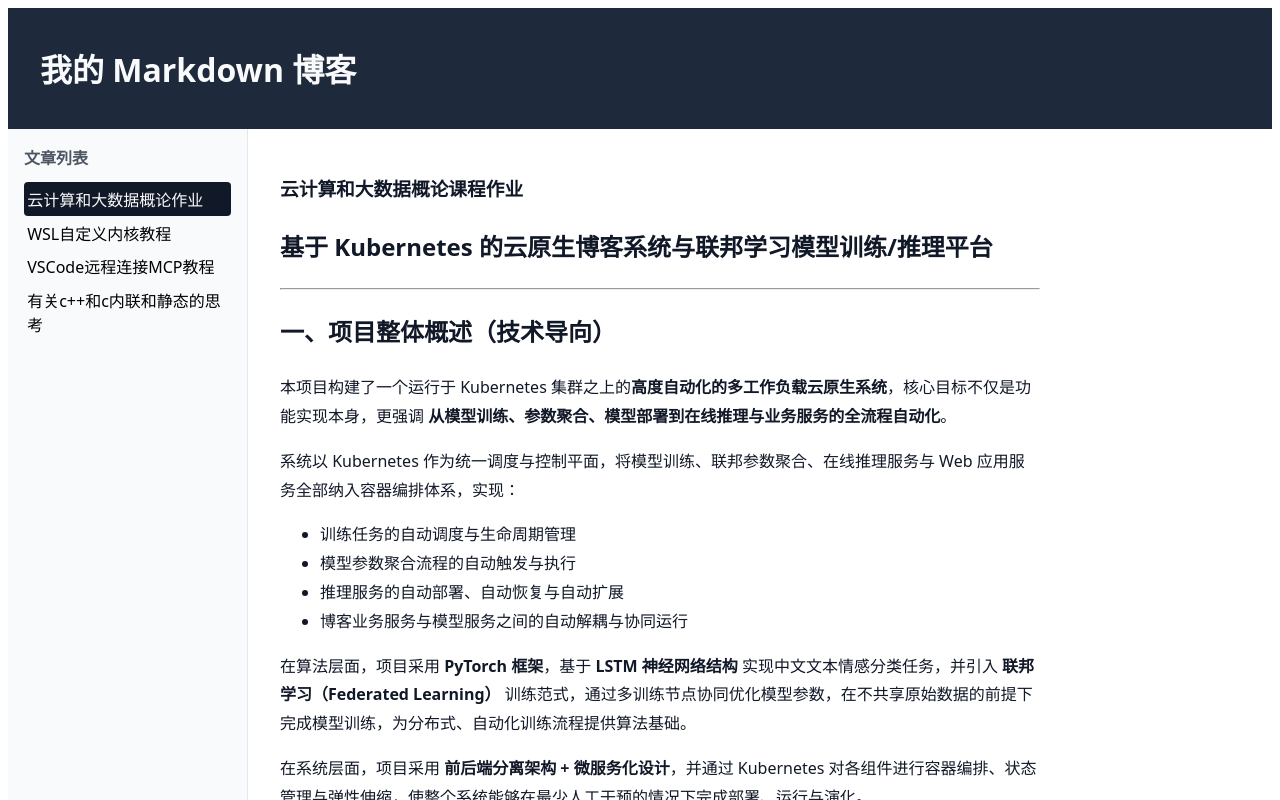
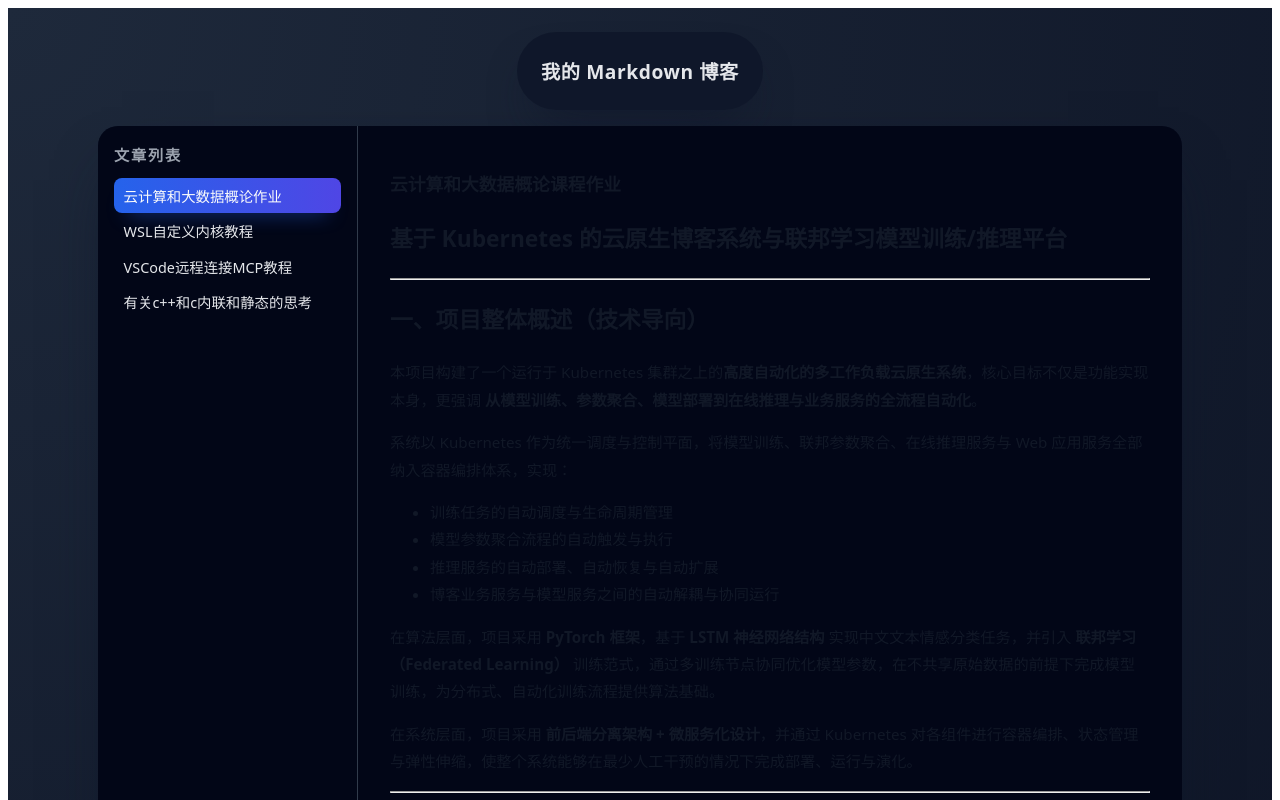
Before and after one commit to axgn/final_hw, a Vue app in the folder blog_website/: page / in a window 1280 px wide. Shown: the top 800 px of the page. Built offline with nearby package versions, Linux system fonts and the light colour scheme; no server answers.

Commit message:
更新更好看的界面

```diff
--- a/blog_website/src/App.vue
+++ b/blog_website/src/App.vue
@@ -114,69 +114,100 @@ async function analyze() {
   min-height: 100vh;
   font-family: system-ui, -apple-system, BlinkMacSystemFont, 'Segoe UI',
     sans-serif;
+  background: radial-gradient(circle at top left, #1e293b 0, #020617 50%, #000 100%);
+  color: #e5e7eb;
+  padding: 1.5rem 1.25rem 2rem;
+  box-sizing: border-box;
 }
 
 .app-header {
-  padding: 1rem 2rem;
-  background: #1e293b;
-  color: #f9fafb;
+  max-width: 1120px;
+  margin: 0 auto 1rem;
+  padding: 0.75rem 1.5rem;
+  border-radius: 999px;
+  background: rgba(15, 23, 42, 0.9);
+  color: #e5e7eb;
+  box-shadow: 0 25px 45px -18px rgba(15, 23, 42, 0.8);
+  display: flex;
+  align-items: center;
+  justify-content: space-between;
+}
+
+.app-header h1 {
+  font-size: 1.2rem;
+  font-weight: 600;
+  letter-spacing: 0.03em;
 }
 
 .app-main {
   display: grid;
-  grid-template-columns: 240px 1fr;
+  grid-template-columns: 260px minmax(0, 1fr);
   flex: 1;
   min-height: 0;
+  max-width: 1120px;
+  margin: 0 auto;
+  border-radius: 1.25rem;
+  background: rgba(15, 23, 42, 0.98);
+  box-shadow: 0 30px 60px -24px rgba(15, 23, 42, 0.95);
+  overflow: hidden;
 }
 
 .sidebar {
-  border-right: 1px solid #e5e7eb;
-  padding: 1rem;
-  background: #f9fafb;
+  border-right: 1px solid rgba(55, 65, 81, 0.9);
+  padding: 1.1rem 1rem;
+  background: radial-gradient(circle at top, #020617 0, #020617 40%, #030712 100%);
 }
 
 .sidebar h2 {
   margin-top: 0;
-  font-size: 1rem;
-  color: #4b5563;
+  font-size: 0.95rem;
+  color: #9ca3af;
+  text-transform: uppercase;
+  letter-spacing: 0.12em;
 }
 
 .sidebar ul {
   list-style: none;
   padding: 0;
-  margin: 0.5rem 0 0;
+  margin: 0.75rem 0 0;
 }
 
 .sidebar li {
-  padding: 0.3rem 0.2rem;
+  padding: 0.45rem 0.6rem;
   cursor: pointer;
-  border-radius: 4px;
+  border-radius: 0.5rem;
+  font-size: 0.9rem;
+  color: #e5e7eb;
+  transition: background 0.15s ease, color 0.15s ease, transform 0.12s ease;
 }
 
 .sidebar li:hover {
-  background: #e5e7eb;
+  background: rgba(30, 64, 175, 0.3);
+  transform: translateX(2px);
 }
 
 .sidebar li.active {
-  background: #111827;
+  background: linear-gradient(90deg, #2563eb, #4f46e5);
   color: #f9fafb;
+  box-shadow: 0 12px 20px -14px rgba(37, 99, 235, 0.9);
 }
 
 .content {
-  padding: 1.5rem 2rem;
+  padding: 1.5rem 2rem 1.75rem;
   overflow: auto;
+  background: radial-gradient(circle at top left, #020617 0, #020617 25%, #020617 50%, #030712 100%);
 }
 
 .sentiment {
   margin-top: 2rem;
   padding-top: 1.5rem;
-  border-top: 1px solid #e5e7eb;
+  border-top: 1px solid rgba(55, 65, 81, 0.8);
 }
 
 .sentiment h2 {
   margin-top: 0;
-  font-size: 1.1rem;
-  color: #111827;
+  font-size: 1.05rem;
+  color: #e5e7eb;
 }
 
 .sentiment-input {
@@ -184,9 +215,11 @@ async function analyze() {
   min-height: 100px;
   padding: 0.6rem 0.8rem;
   border-radius: 6px;
-  border: 1px solid #d1d5db;
+  border: 1px solid rgba(75, 85, 99, 0.8);
   font-family: inherit;
   resize: vertical;
+  background: rgba(15, 23, 42, 0.9);
+  color: #e5e7eb;
 }
 
 .sentiment-actions {
@@ -197,25 +230,36 @@ async function analyze() {
   padding: 0.4rem 1rem;
   border-radius: 999px;
   border: none;
-  background: #111827;
-  color: #f9fafb;
+  background: linear-gradient(90deg, #22c55e, #16a34a);
+  color: #022c22;
   cursor: pointer;
+  font-weight: 500;
+  box-shadow: 0 14px 28px -18px rgba(22, 163, 74, 0.9);
+  transition: transform 0.12s ease, box-shadow 0.12s ease, filter 0.12s ease;
 }
 
 .sentiment-actions button:disabled {
-  opacity: 0.5;
+  opacity: 0.55;
   cursor: not-allowed;
+  box-shadow: none;
+}
+
+.sentiment-actions button:not(:disabled):hover {
+  filter: brightness(1.05);
+  transform: translateY(-1px);
+  box-shadow: 0 18px 32px -20px rgba(22, 163, 74, 0.9);
 }
 
 .sentiment-error {
   margin-top: 0.5rem;
-  color: #b91c1c;
+  color: #fecaca;
 }
 
 .sentiment-result {
   margin-top: 0.75rem;
   padding: 0.5rem 0.75rem;
   border-radius: 6px;
-  background: #f3f4f6;
+  background: rgba(15, 23, 42, 0.85);
+  border: 1px solid rgba(55, 65, 81, 0.8);
 }
 </style>
--- a/blog_website/src/components/MarkdownViewer.vue
+++ b/blog_website/src/components/MarkdownViewer.vue
@@ -6,7 +6,7 @@
 import { computed } from 'vue'
 import MarkdownIt from 'markdown-it'
 import hljs from 'highlight.js'
-import 'highlight.js/styles/github.css'
+import 'highlight.js/styles/atom-one-dark.css'
 
 const props = defineProps({
   source: {
@@ -73,6 +73,7 @@ const rendered = computed(() => md.render(normalizedSource.value))
   max-width: 760px;
   line-height: 1.8;
   color: #111827;
+  font-size: 0.95rem;
 }
 
 .markdown h1,
@@ -85,8 +86,7 @@ const rendered = computed(() => md.render(normalizedSource.value))
 .markdown p {
   margin: 0.6rem 0;
 }
-
-.markdown code {
+.markdown :not(pre) > code {
   font-family: ui-monospace, SFMono-Regular, Menlo, Monaco, Consolas,
     'Liberation Mono', 'Courier New', monospace;
   background: #f3f4f6;
@@ -94,10 +94,11 @@ const rendered = computed(() => md.render(normalizedSource.value))
   border-radius: 3px;
 }
 
-.markdown pre code {
-  display: block;
-  padding: 0.75rem 1rem;
-  overflow-x: auto;
+.markdown pre {
+  margin: 1rem 0;
+  border-radius: 0.6rem;
+  overflow: hidden;
+  box-shadow: 0 10px 25px -12px rgba(15, 23, 42, 0.6);
 }
 
 .markdown a {
```
